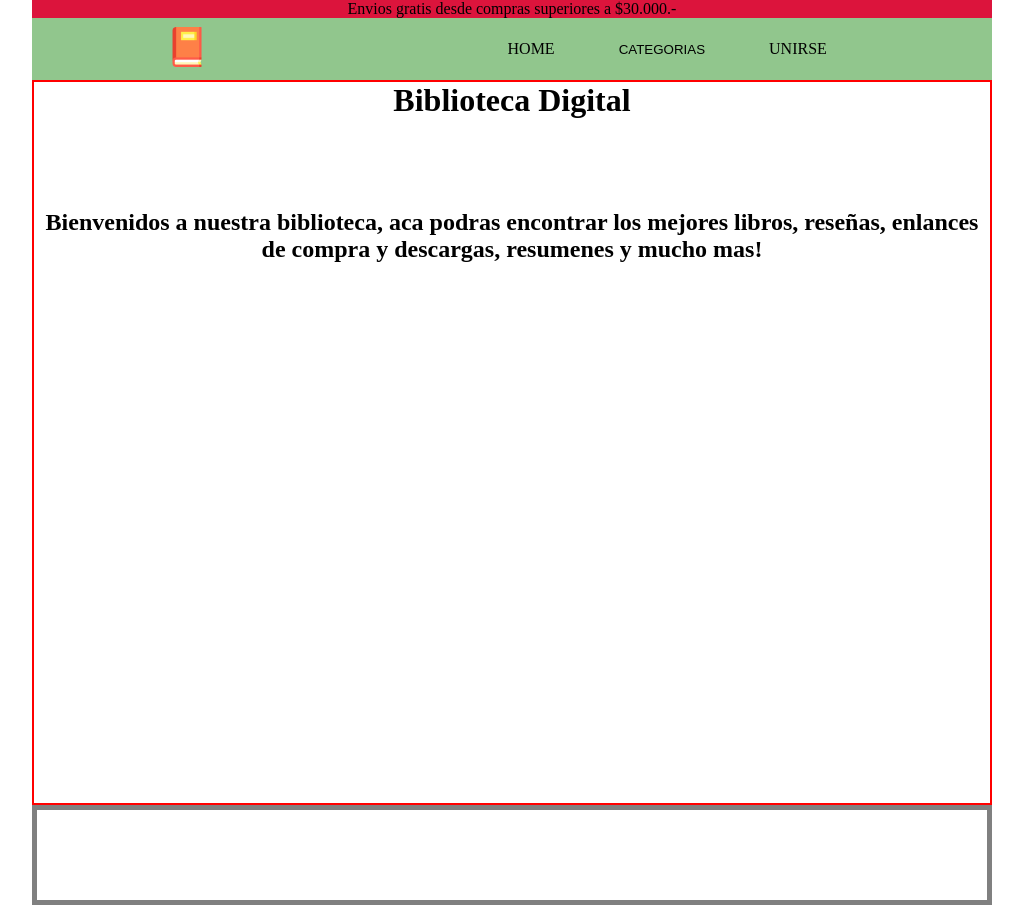
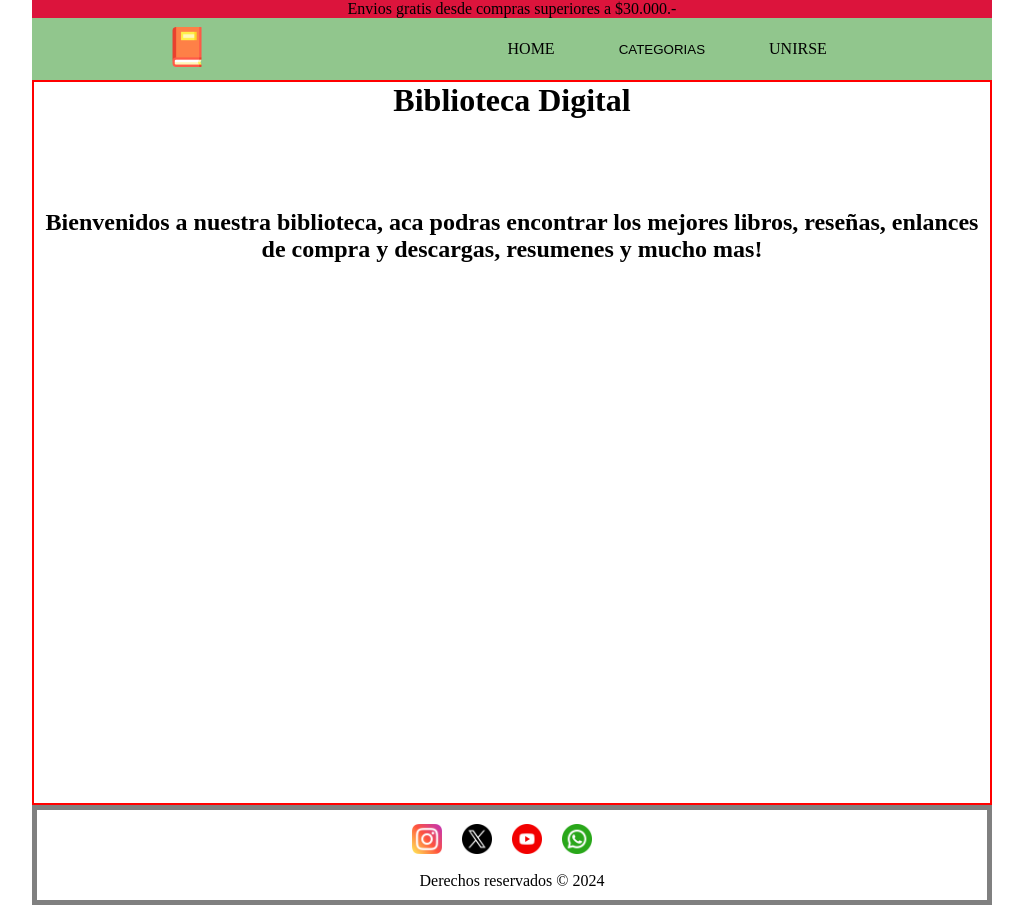
Before and after one commit to tonyblancoJS/Libreria, a plain HTML site: page index.html in a window 1280 px wide. Shown: the whole page, without its empty margins (128-1151 px from the left). Drawn offline with Linux system fonts and the light colour scheme.

Commit message:
agregue iconos de redes sociales al footer

```diff
--- a/index.html
+++ b/index.html
@@ -37,7 +37,14 @@
     <br><br><br><br><br><br><br><br><br><br><br><br><br><br><br><br><br><br><br><br><br><br><br><br><br><br><br><br><br><br>
   </main>
   <footer>
-
+    <div class="footer">
+      <a href="https://www.instagram.com/" target="_blank"><img src="/ASSET/instagram.png" alt="logo-instagram"></a>
+      <a href="https://twitter.com/?lang=es" target="_blank"><img src="/ASSET/twitter.png" alt="logo-twitter"></a>
+      <a href="https://www.youtube.com/" target="_blank"><img src="/ASSET/youtube.png" alt="logo-youtube"></a>
+      <a href="" target="_blank"><img src="/ASSET/whatsapp.png" alt="logo-whatsapp"></a>
+      <a href="" target="_blank"><img src="" alt=""></a>
+    </div>
+    <div class="derechos">Derechos reservados &#169; 2024</div>
   </footer>
 </body>
 </html>
--- a/styles.css
+++ b/styles.css
@@ -45,6 +45,19 @@ footer{
     border: solid 5px grey;
     height: 100px;
 }
+.footer{
+    display:flex;
+    height: 62px;
+    justify-content: center;
+    gap: 20px;
+    align-items: center;
+}
+footer div ul li{
+    list-style-type: none;
+}
+footer img{
+    width: 30px;
+}
 .menu-container {
     position: relative;
     display: inline-block;
@@ -73,7 +86,6 @@ footer{
     margin: 10px 0px 10px;
     padding: 10px;
     text-align: center;
-
 }
 a{
     text-decoration: none;
@@ -90,7 +102,11 @@ button:hover{
 .biblioteca{
     display: flexbox;
 }
-img:hover{
+.nav-logo:hover{
     transform: rotate(360deg);
     transition: 1s;
 }
+.derechos{
+    display: flex;
+    justify-content: center;
+}
```
Also changed, not shown: ASSET/instagram.png (added), ASSET/twitter.png (added), ASSET/whatsapp.png (added), ASSET/youtube.png (added).
